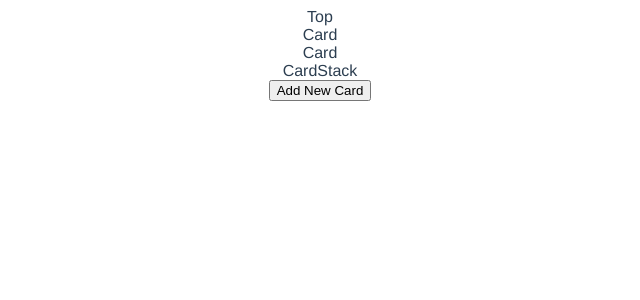
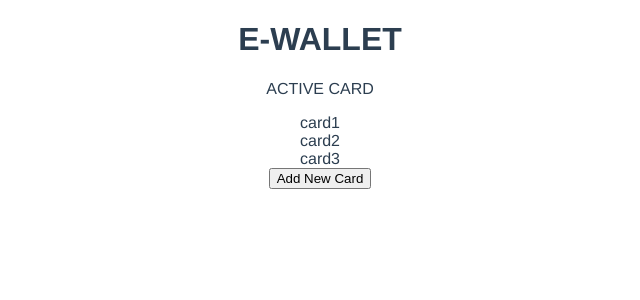
Before and after one commit to sleam91/E-Wallet, a Vue app: page / in a window 1280 px wide. Shown: the top 300 px of the page, without its empty margins (320-960 px from the left). Built offline with nearby package versions, Linux system fonts and the light colour scheme.

Commit message:
moved cardList to root, changed props to send

```diff
--- a/src/components/Card.vue
+++ b/src/components/Card.vue
@@ -1,13 +1,15 @@
 <template>
-  <div class="card">Card</div>
+    <div class="card">{{card}}</div>
 </template>
 
 <script>
 export default {
     name: "Card",
-}
+    props: {
+        card: String
+    }
+};
 </script>
 
 <style lang="scss" scoped>
-
 </style>
--- a/src/components/CardStack.vue
+++ b/src/components/CardStack.vue
@@ -1,13 +1,23 @@
 <template>
-    <div class="card-stack"><card/>CardStack</div>
+    <div class="card-stack">
+        <card v-for="card in cardList" :key="card" :card="card" />
+    </div>
 </template>
 
 <script>
 import Card from "@/components/Card";
 export default {
     name: "CardStack",
+    props: {
+
+    },
     components: {
         Card
+    },
+    data(){
+        return{
+            cardList: this.$root.getCardList()
+        }
     }
 };
 </script>
--- a/src/components/Top.vue
+++ b/src/components/Top.vue
@@ -1,13 +1,17 @@
 <template>
-  <div class="top">Top</div>
+    <div class="top">
+        <h1>{{header}}</h1>
+    </div>
 </template>
 
 <script>
 export default {
     name: "Top",
-}
+    props: {
+        header: String
+    }
+};
 </script>
 
 <style lang="scss" scoped>
-
 </style>
--- a/src/main.js
+++ b/src/main.js
@@ -5,6 +5,16 @@ import router from './router'
 Vue.config.productionTip = false
 
 new Vue({
+  data(){
+    return{
+      cardList:['card1','card2','card3']
+    }
+  },
+  methods:{
+    getCardList(){
+      return this.cardList
+    }
+  },
   router,
   render: h => h(App)
 }).$mount('#app')
--- a/src/views/AddCard.vue
+++ b/src/views/AddCard.vue
@@ -1,8 +1,9 @@
 <template>
     <div class="add-card">
-        <top/>
-        <card/>
-        <card-form/>
+        <top :header="'ADD A NEW BANK CARD'"/>
+        <p>NEW CARD</p>
+        <card />
+        <card-form />
     </div>
 </template>
 
@@ -16,6 +17,10 @@ export default {
         Top,
         Card,
         CardForm
+    },
+    data() {
+        return {
+        };
     }
 };
 </script>
--- a/src/views/Home.vue
+++ b/src/views/Home.vue
@@ -1,6 +1,7 @@
 <template>
     <div class="home">
-        <top />
+        <top :header="'E-WALLET'" />
+        <p>ACTIVE CARD</p>
         <card />
         <card-stack />
         <router-link to="/add">
@@ -21,6 +22,11 @@ export default {
         Top,
         Card,
         CardStack
+    },
+    data() {
+        return {
+            cardList: this.$root.getCardList()
+        };
     }
 };
 </script>
```
